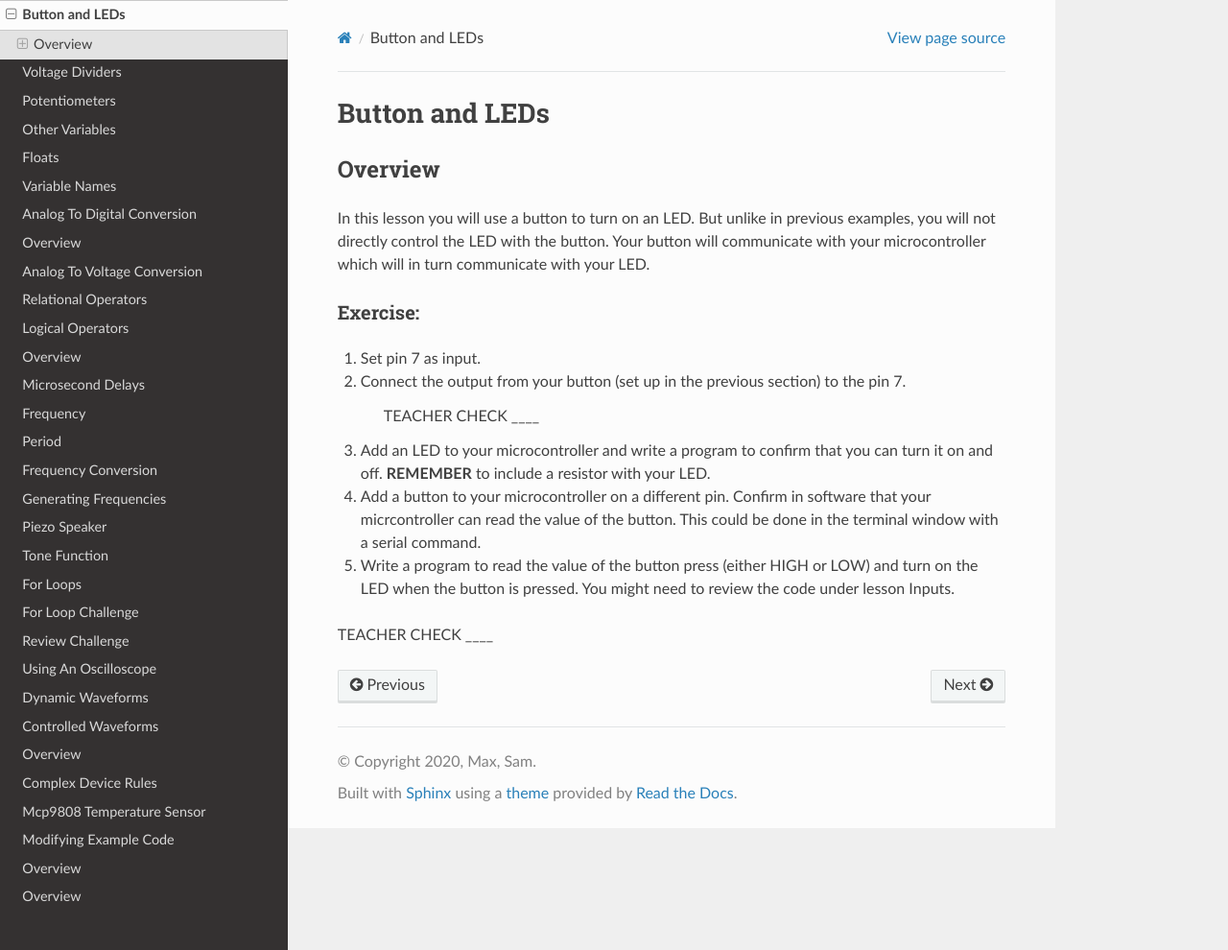
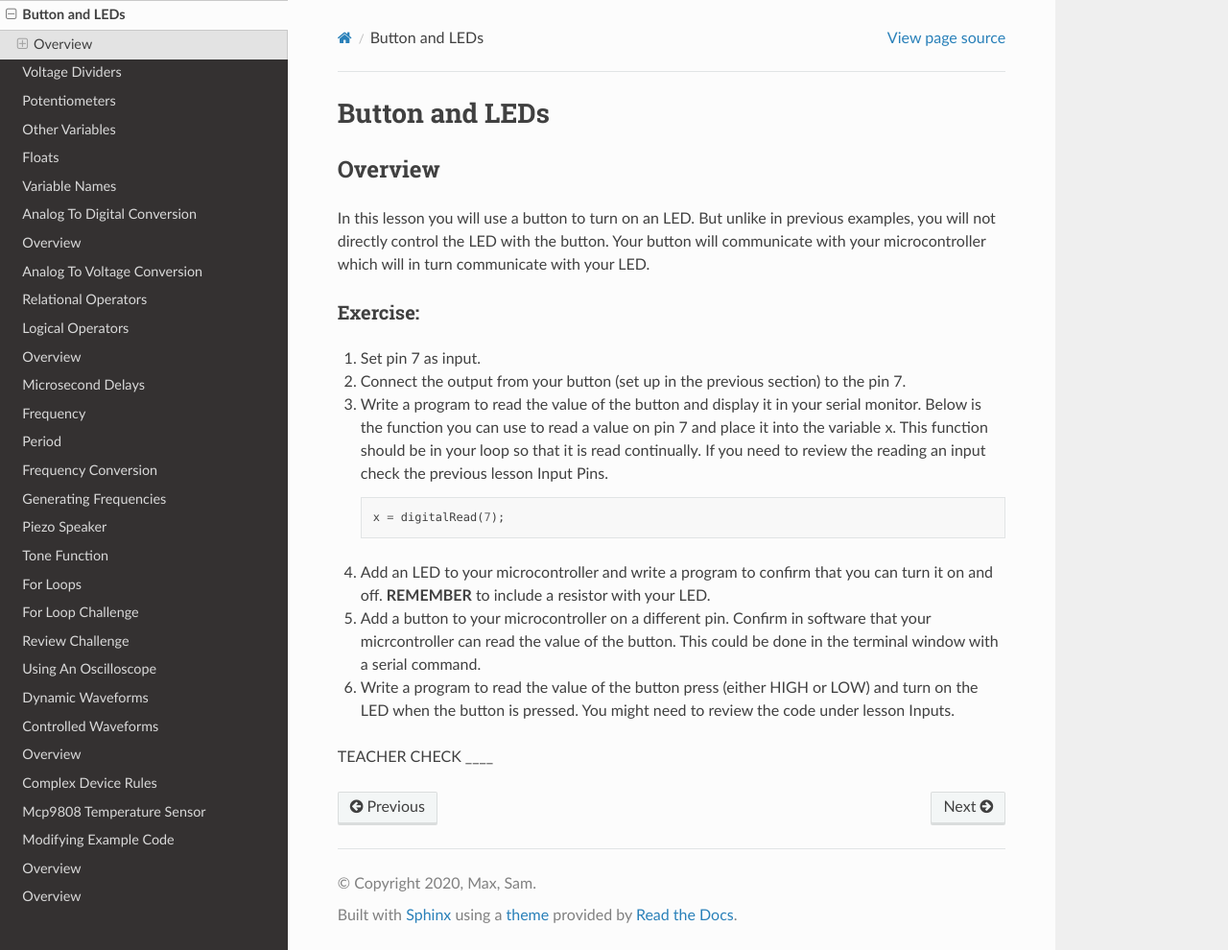
Before and after one commit to maxtkc/mvths-wiki, a Sphinx documentation site: the page built from docs/019aa-buttonLED.rst, in a window 1280 px wide and 990 px high. Shown: the whole window at 96% size. Built offline with Sphinx 7.4.7 and the Read the Docs theme 2.0.0, drawn with Linux system fonts in a browser that asks for light colours; pages that are not in the unit, such as notebooks, are missing from menus.

Commit message:
Update 019aa-buttonLED.rst

```diff
--- a/docs/019aa-buttonLED.rst
+++ b/docs/019aa-buttonLED.rst
@@ -13,7 +13,12 @@ Exercise:
 
 #. Connect the output from your button (set up in the previous section) to the pin 7.
 
-    TEACHER CHECK \_\_\_\_
+#. Write a program to read the value of the button and display it in your serial monitor. Below is the function you can use to read a value on pin 7 and place it into the variable x. This function should be in your loop so that it is read continually. If you need to review the reading an input check the previous lesson Input Pins.
+
+   .. code:: C
+
+      x = digitalRead(7);
+
 
 #. Add an LED to your microcontroller and write a program to confirm that you can turn it on and off. **REMEMBER** to include a resistor with your LED.
 
```
